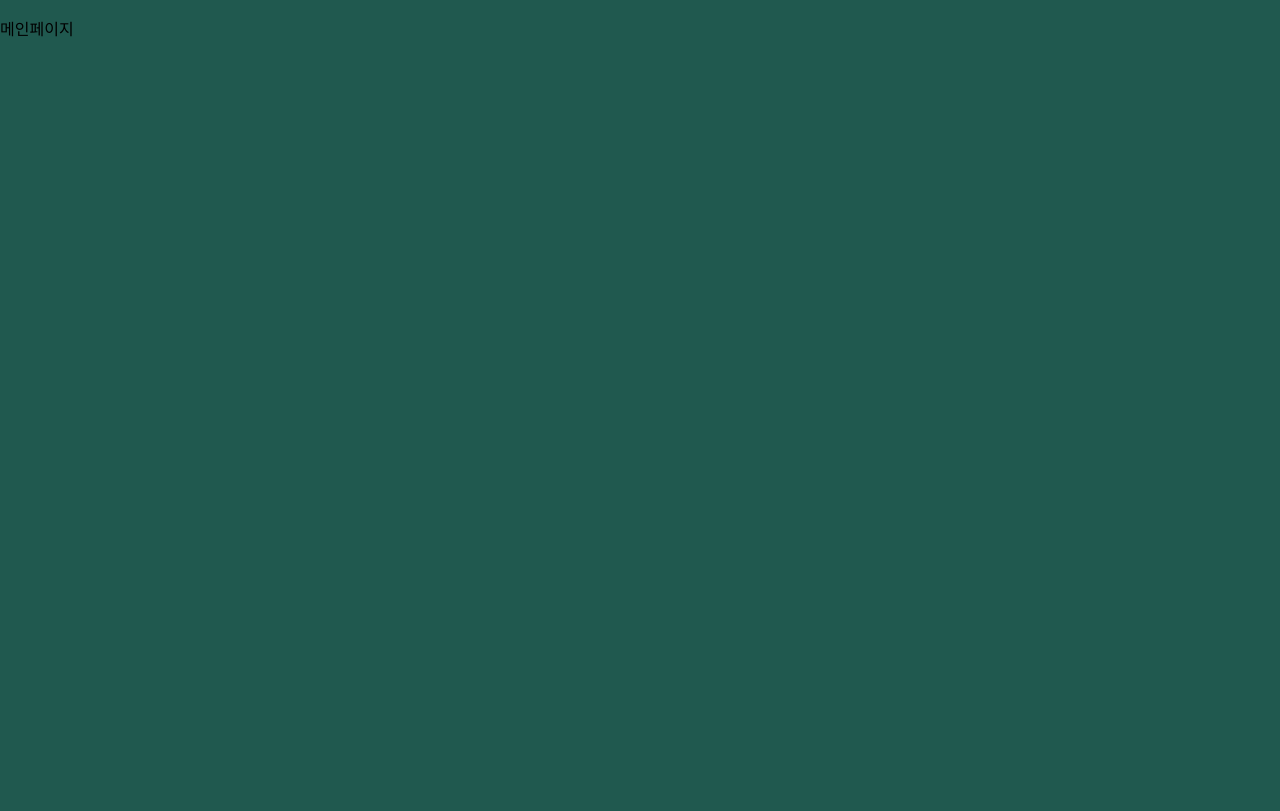
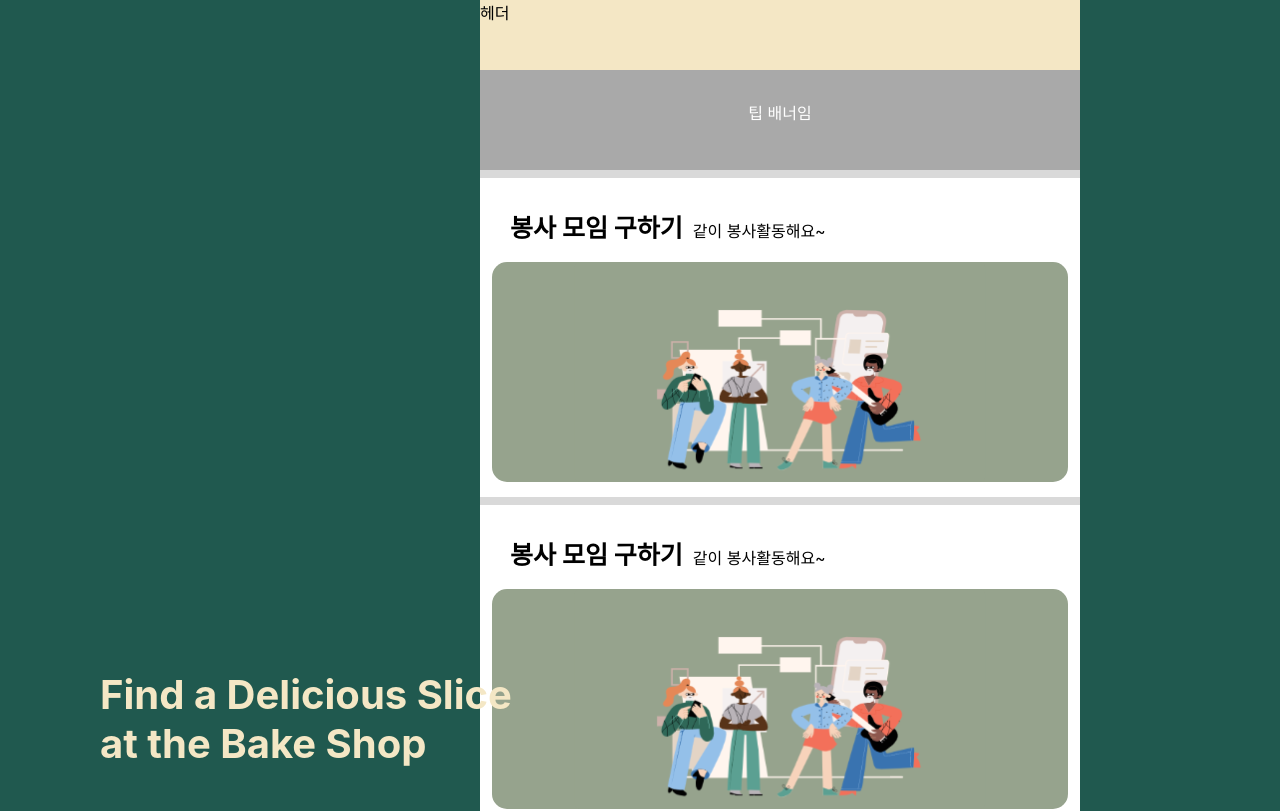
Before and after one commit to GDSC-Daejin/waffle-prdm-frontend, a React (Create React App) app: page / in a window 1280 px wide. Shown: the top 811 px of the page. Built offline with nearby package versions, Linux system fonts and the light colour scheme.

Commit message:
:construction: 로그인페이지 작업중
로그인페이지 작업 시작

```diff
--- a/package.json
+++ b/package.json
@@ -6,6 +6,7 @@
     "@testing-library/jest-dom": "^5.16.5",
     "@testing-library/react": "^13.4.0",
     "@testing-library/user-event": "^13.5.0",
+    "chart.js": "^4.2.1",
     "react": "^18.2.0",
     "react-dom": "^18.2.0",
     "react-scripts": "5.0.1",
--- a/src/App.js
+++ b/src/App.js
@@ -1,9 +1,10 @@
 import './App.css';
+import MainPage from "./pages/MainPage/MainPage";
 
 function App() {
   return (
     <div className="App">
-        <p>메인페이지</p>
+        <MainPage></MainPage>
     </div>
   );
 }
```
Also changed, not shown: src/pages/LoginPage/LoginPage.js (added, +7 -0 lines), 1 other file (tests, documents, lock files or other folders).
